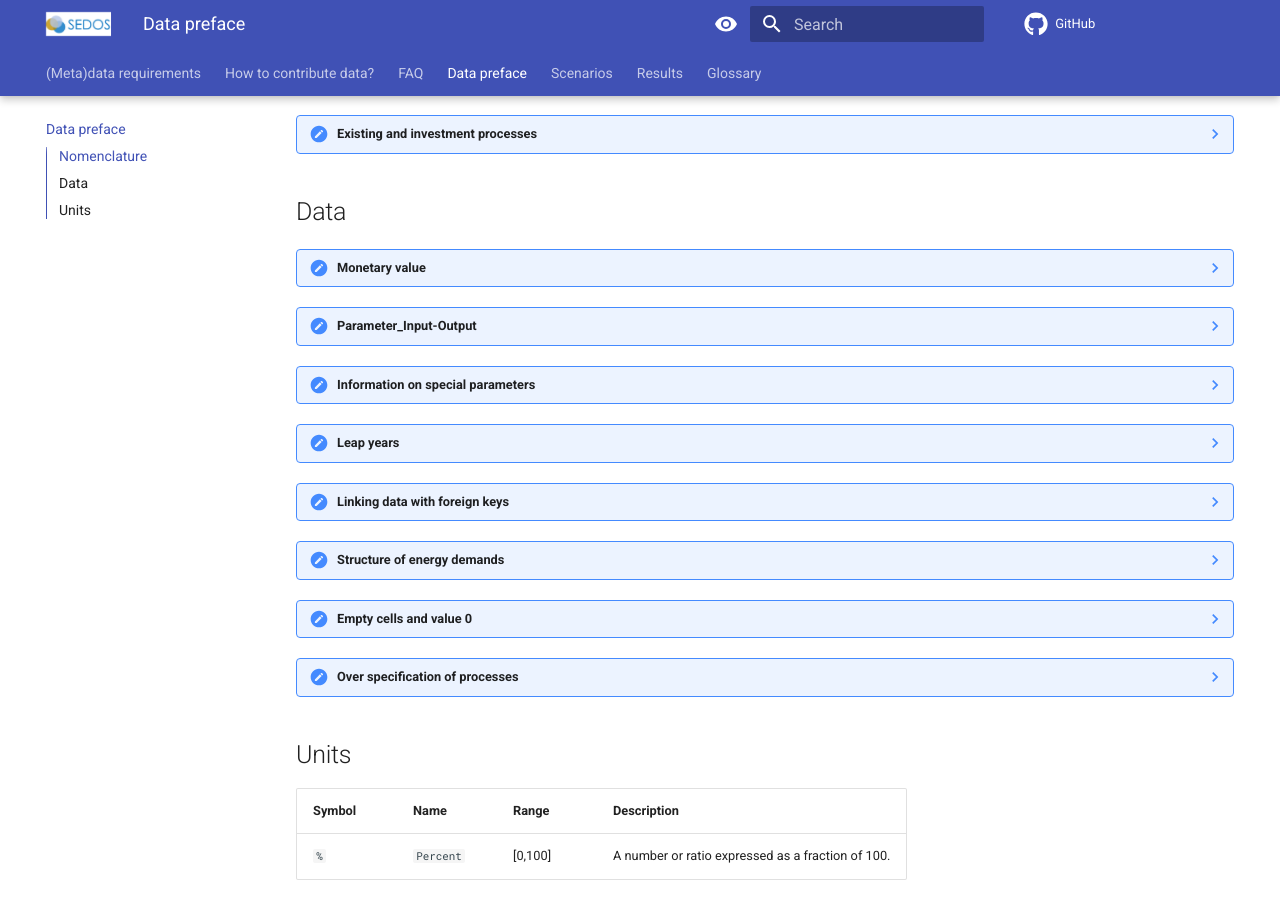
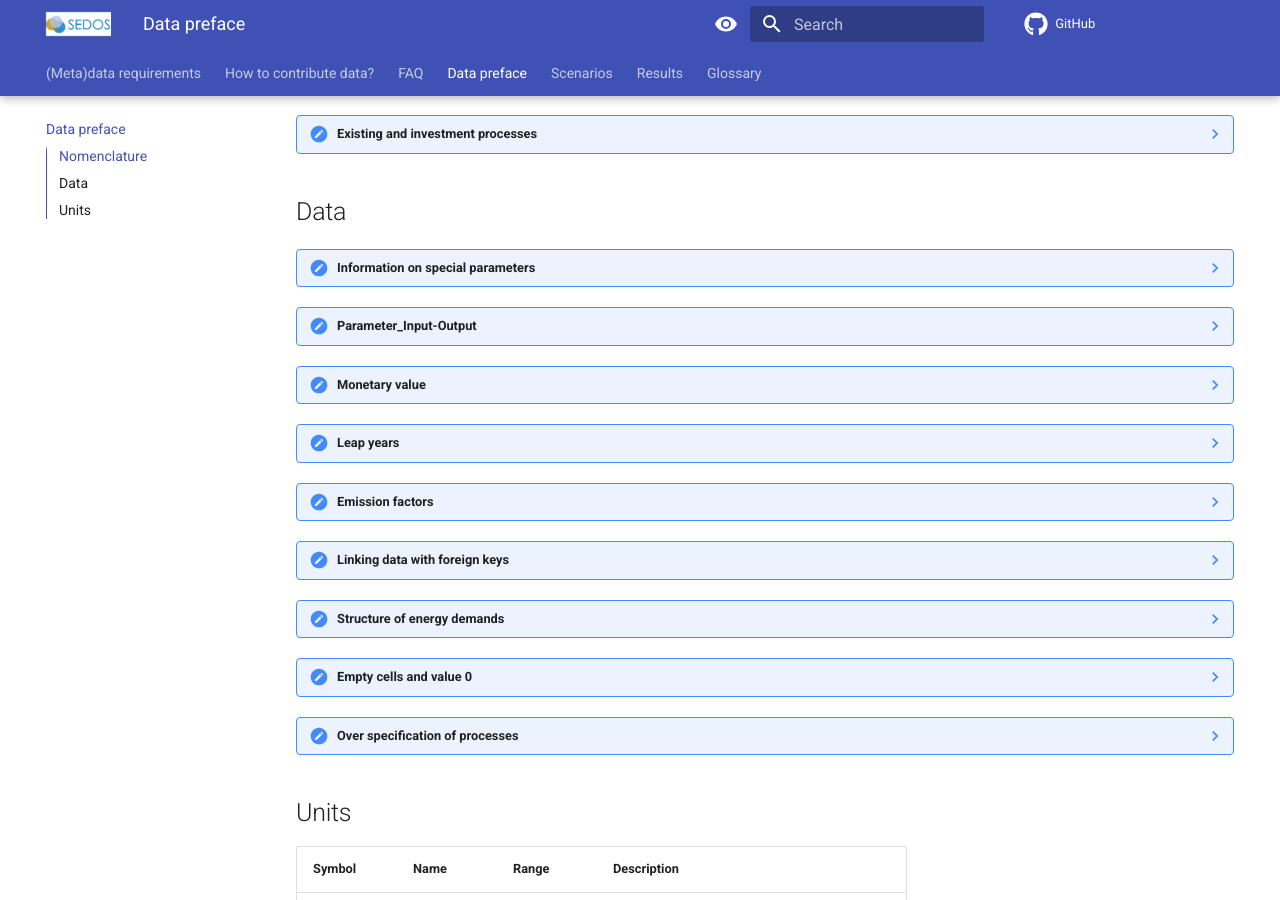
Before and after one commit to sedos-project/organization, an MkDocs documentation site: the page built from docs/data_preface.md, in a window 1280 px wide and 900 px high, scrolled down 647 px. Built offline with MkDocs 1.6.1 and Material for MkDocs 9.7.7, drawn with Linux system fonts in a browser that asks for light colours; comment, search, counter and statistics services are not loaded; part of the change alters nothing that is shown.

````diff
--- a/docs/data_preface.md
+++ b/docs/data_preface.md
@@ -33,6 +33,53 @@ This *data preface* provides additional information about the syntax of paramete
 
 ## Data
 
+??? note "Information on special parameters"
+
+    === "`conversion_factor_<commodity>`"
+       Having many MIMO processes in the model structure, efficiencies are considered with the parameter `conversion_factor`.
+       We use the same naming convention for all parameters that describe the ratios of inputs and outputs in relation to the primary commodity. <br>
+       The primary commodity (conversion_factor = 1) is per default the first output of the process. <br>
+
+       For consistency please check that the calorific values (heating values) that your conversion factors are based on, are consistent with the
+       values defined in "calorific_values_SEDOS" in the supplementary files at the sharepoint.<br>
+
+       The TIMES adapter needs to convert the conversion factors into their parameter conventions and an automatic identification and naming of the commodity groups.
+       as required by the framework.
+
+    === "`flow_share_min/max/fix`"
+       This parameter can be defined to bound flow shares within the commodity groups of MIMO processes that by default have flexible ratios. <br>
+       e.g. for a hydrogen-ready gas turbine (that can either burn methane or h2 in the MIMO-process) the hydrogen flow for every
+       timestep could be restricted to a ratio of 0.3 with `flow_share_max=0.3`.
+
+    === "`capacity_p_abs_new_max`"
+
+       Growth rates of processes should be considered with the `capacity_p_abs_new_max` / `capacity_e_abs_new_max` parameter.
+       It describes absolute upper bounds for the expansion of capacities per milestone year. Please consider the deviating
+       period lengths for different milestone years when you determine the upper bounds.
+       This parameter should be given for a process only if it is based on reasonable assumptions or data.
+       Please include its background in your AP specific documentation. The transport sector considers growth rates with the market shares.
+
+    === "`wacc`"
+
+       The weighted average cost of capital (wacc) gives the interest rate (%) of costs for capital after taxes.
+       As we follow a macro-economic approach in SEDOS it is globally defined for all technologies with a value of 2 percent.
+       Please link it to the `global_scalars` table as explained in the note `Linking data with foreign keys`.
+
+??? note "Parameter_Input-Output"
+
+    The Parameter_Input-Output relations are important to link relevant flow-specific parameters to input or output commodities
+    of a MIMO process. Due to the high number of MIMO processes in our model structure we defined defaults for these relations: <br>
+    Cost parameters are directly related to the throughput power capacity based on the given primary commodity (first output of a process with conversion_factor = 1). <br>
+    Moreover, the following parameters are per default directly derived from the parameter names in your uploaded data. <br>
+    - `conversion_factor_<commodity>` <br>
+    - `flow_share_max_<commodity>` <br>
+    - `emission_factor_<commodity>_<emission_commodity>` <br>
+    Please make sure that the names accurately fit to this schema. Otherwise, the data adapter will not recognize the
+    uploaded data and the relation of the parameters can not be defined. <br>
+
+    For exceptions to these defaults please use the "Parameter_Input-Output" sheet to clearly indicate that the parameter relations do not follow these defaults.
+    e.g. the investment costs of an electrolyzer that are defined in relation to the input power capacity.
+
 ??? note "Monetary value"
 
     If not further specified the base year for the monatary value is 2021.
@@ -40,55 +87,10 @@ This *data preface* provides additional information about the syntax of paramete
     If monatary conversion were performed, the following logic was applied: <br>
     _currency_A(year_x) -> currency_B(year_x) -> currency_B(year_z)_ <br>
     e.g. USD2010 -> EUR2010 -> EUR2021 <br>
-    For the conversion please use the provided table "Kurse_Umrechnungen_DE" at the sharepoint. The conversion is based
-    on data from the ECB for the exchange rates and from the StBA for the harmonised index of consumer prices.
-    <br>
-    The original years of the sources can be documented in the Method column - e.g. {`Investment costs`:`Conversion from USD2019`}
 
-[//]: # (??? note "Emission factors")
-
-[//]: # (    )
-[//]: # (    The...)
-
-[//]: # ()
-[//]: # (??? note "heating value/calorific value")
-
-[//]: # (    )
-[//]: # (    The...)
-
-??? note "Parameter_Input-Output"
-
-    The Parameter_Input-Output relations are important to link Parameters and their values to specific input/output commodities
-    of a MIMO process. Due to the high number of MIMO processes in our model structure we defined the following defaults for relations: <br>
-    Some such as the costs are directly related to the throughput power/energy capacity/unit based on the given primary commodity (first output of a process with conversion_factor = 1) <br>
-
-    Others will be directly derived from the parameter names in your uploaded data. <br>
-    - `conversion_factor_<commodity>` <br>
-    - `emission_factor_<commodity>_<commodity_emission>` <br>
-    Please make sure that the names accurately fit to this schema. Otherwise, the data adapter will not recognize the
-    uploaded data and the relation of the parameters can not be defined. <br>
-
-    For exceptions to these defaults please use the "Parameter_Input-Output" sheet to clearly indicate that the parameter relations do not follow these defaults.
-    e.g. The investment costs of an electrolyzer.
-
-??? note "Information on special parameters"
-
-    Some parameters need extra elaboration in this note: <br>
-
-    1. **conversion_factor_<commodity>**:
-       As we have many MIMO processes in out model structure, efficiencies are considered with the parameter "conversion_factor".
-       We use the same naming convention for all parameters that describe the ratios of inputs and outputs in relation to the primary commodity.
-       **The primary commodity** (conversion_factor = 1) is per default the first output of the process. <br>
-       The TIMES adapter needs to convert these into their parameter conventions and an automatic identification of the commodity groups to give them a name. <br>
-    2. **flow_share_min/max/fix **:
-       This parameter can be defined to bound flow_shares within the commodity groups of MIMO processes that by default have flexible ratios.
-       e.g. for a hydrogen-ready gas turbine (than can burn either methane or h2 in the MIMO-process) the flow for every timestep could be restricted to upto 50% of h2. <br>
-    3. **capacity_p_abs_new_max**:
-       Growth rates of processes should be considered with the `capacity_p_abs_new_max` parameter. It describes absolute upper bounds for
-       the expansion of capacities per milestone year. Please consider the deviating period lengths for different milestone years. <br>
-       This parameter should be given for a process only if it is based on reasonable assumptions or data.
-       Please include its background in your AP specific documentation. The transport sector considers growth rates with the market shares.
-
+    For the conversion please use the provided table "monetary_conversion" in the supplementary files at the sharepoint.
+    The conversion is based on data from the ECB for the exchange rates and from the StBA for the harmonised index of consumer prices. <br>
+    The original years of the sources can be documented in the method column - e.g. {`Investment costs`:`Conversion from USD2019`}
 
 ??? note "Leap years"
 
@@ -110,12 +112,34 @@ This *data preface* provides additional information about the syntax of paramete
       | 10   | DE       |        | 2070-01-01 00:00:00   | 2070-12-31 23:00:00   | 1h                     | [1,2,3,…,8760]      | v1        |          |          |           |
       ```
 
+??? note "Emission factors"
+
+    The following emission types are considered: co2, ch4 & n2o. <br>
+    The 100-year time horizon global warming potentials (GWP) relative to CO2 according to the fourth IPCC assessment report (AR4) are taken as suggested
+    by the UWB at the time of the definition in 2023: `gwp_ch4 : 25`, `gwp_n2o : 298` <br>
+
+    Whenever possible the assumed co2 emission factors should be consistent for same commodities across sectors. Therefore, we defined a global table
+    `global_emission_factors`. <br>
+    These are defined based on the values from the National Inventory Report for the German Greenhouse Gas Inventory from 1990-2021 (NRI). <br>
+    Please link the emission factor column of the processes to this table and the correct column via a foreign key as explained in the note below `Linking data with foreign keys`. <br>
+
+    Emission factors for ch4 and n2o are to be defined sector- or process-specific as they are more related to attributes such as firing temperature and humidity.
+    Therefore you can directly enter numbers in the respective emission column. If you still want to define ch4 values globally e.g. for similar processes, you can
+    add an extra column to the `global_emission_factors` adding <_ch4> or <_n2o> to the column names. <br>
+
+    If you need to aggregate emission factors from multiple fuels, please add a new column to the table indicating the different
+    fuel emission factors as well as their share in the aggregation based on the assumed potentials.`agg_<percentage>_<factor1>_<percentage>_<factor2>` <br>
+    e.g. agg_30_waste_wood_wood_scraps_industry_70_waste_wood_wood_scraps_commercial_institutional"
+
+
 ??? note "Linking data with foreign keys"
+
+    The general mapping structure is: <br>
+    `<table_name>_<column_name>` <br>
 
     The note below `Structure of energy demands` exemplifies how data in the SRD is linked via foreign keys. <br>
     The `tra_demand` table uses a foreign key mapping to the tables`tra_scalars` and `tra_timeseries`.<br><br>
-    The mapping structure is: <br>
-    `<table_name>_<column_name>`
+
 
 ??? note "Structure of energy demands"
 
````
